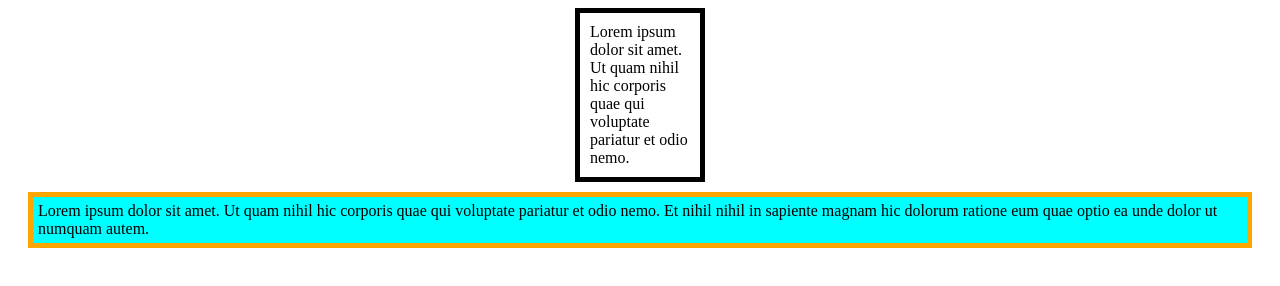
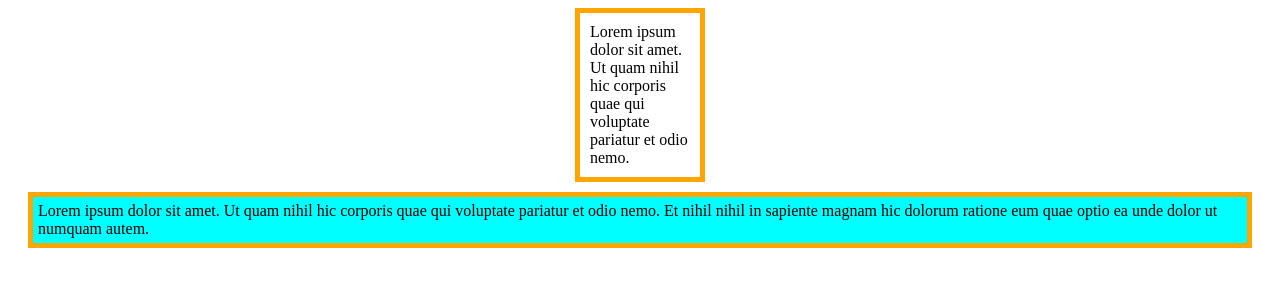
Before and after one commit to knightmoves-schools/015-background-border-margin-padding-Jrey433, a website: page index.html in a window 1280 px wide. Drawn offline with Linux system fonts and the light colour scheme.

Commit message:
Update index.html

```diff
--- a/index.html
+++ b/index.html
@@ -6,7 +6,7 @@
         .narrow-text-area {
             width: 100px;
             margin: auto;
-            border-color: black;
+            border-color: orange;
             border-width: 5px;
             border-style: solid;
             padding: 10px;
```
